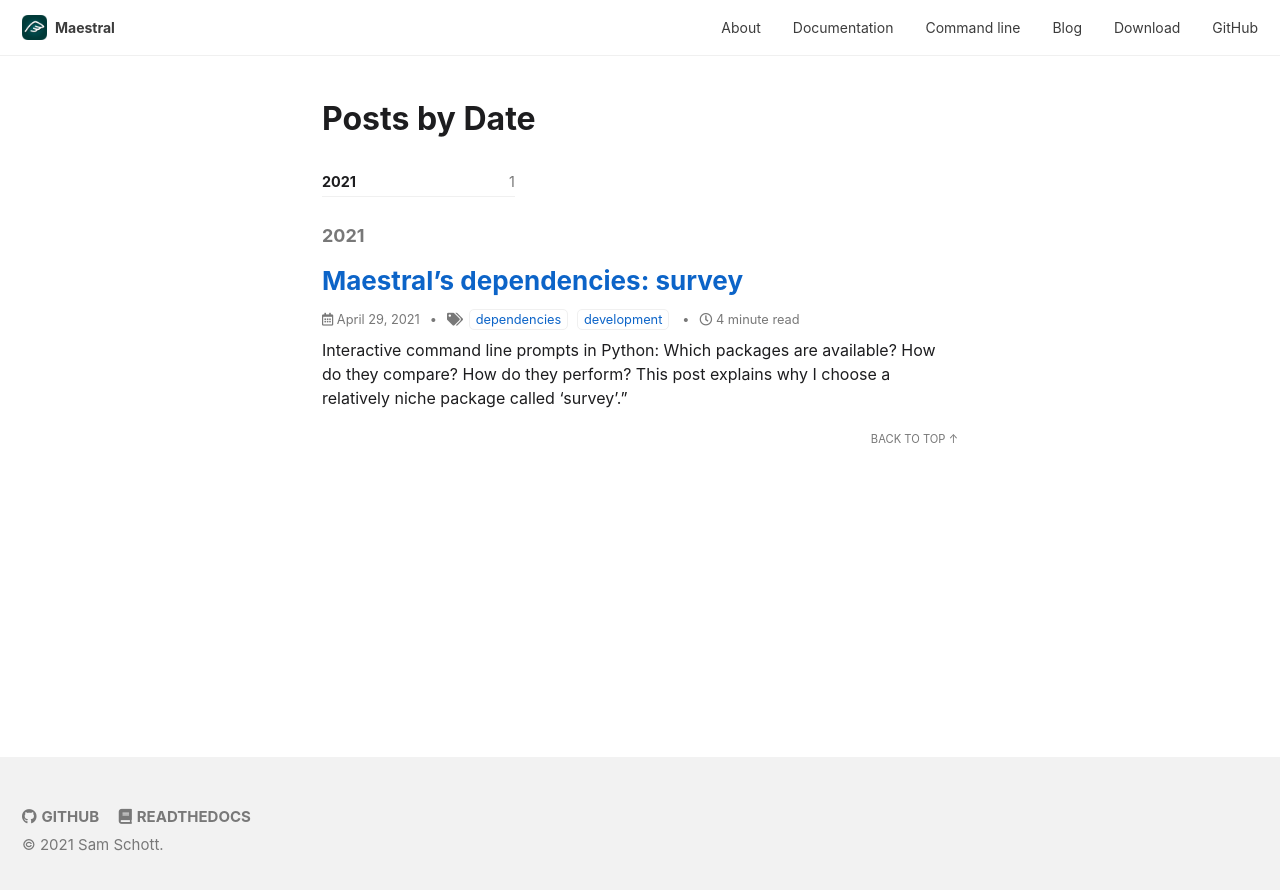
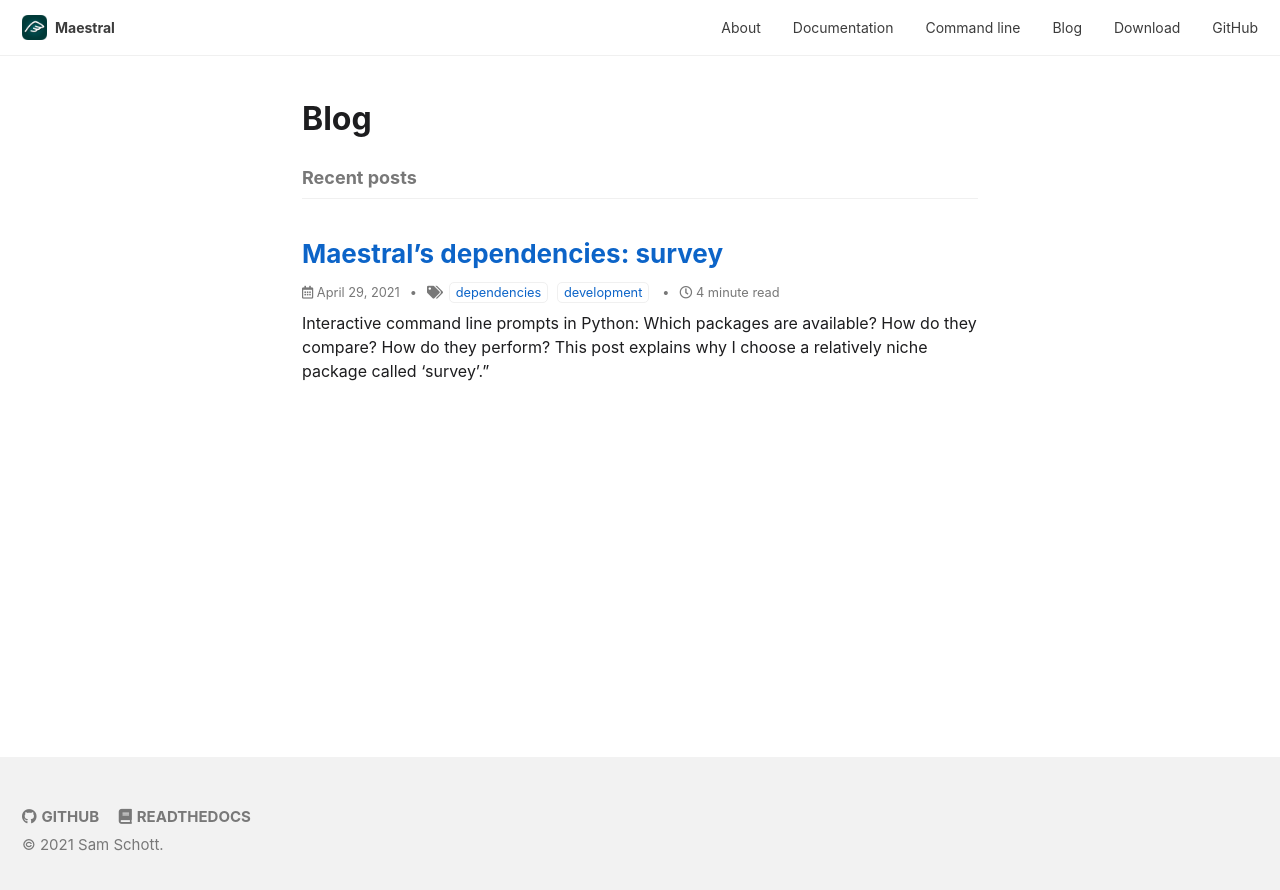
Before and after one commit to samschott/maestral, a Jekyll site: the page built from blog/index.html, in a window 1280 px wide. Shown: the top 890 px of the page. Built offline with Jekyll 4.4.1, drawn with Linux system fonts in a browser that asks for light colours; cached includes are drawn as plain includes; the list of posts is cut into pages by our own code.

Commit message:
proper index page for blog posts

```diff
--- a/_config.yml
+++ b/_config.yml
@@ -110,7 +110,7 @@ author:
       # url: "https://facebook.com/"
     - label: "GitHub"
       icon: "fab fa-fw fa-github"
-      url: "https://github.com/samschott/maestral"
+      url: "https://github.com/samschott"
     - label: "Instagram"
       icon: "fab fa-fw fa-instagram"
       # url: "https://instagram.com/"
@@ -208,6 +208,8 @@ sass:
 
 # Outputting
 permalink: /:categories/:title/
+paginate: 6 # amount of posts to show
+paginate_path: /blog/page:num/
 timezone: # https://en.wikipedia.org/wiki/List_of_tz_database_time_zones
 
 
@@ -217,6 +219,7 @@ plugins:
   - jekyll-gist
   - jekyll-feed
   - jekyll-include-cache
+  - jekyll-paginate
 
 # mimic GitHub Pages with --safe
 whitelist:
--- a/_pages/blog.md
+++ /dev/null
@@ -1,5 +0,0 @@
----
-layout: posts
-title: Posts by Date
-permalink: /blog/
----
--- a/_sass/_variables.scss
+++ b/_sass/_variables.scss
@@ -205,7 +205,7 @@ $x-large: 1280px;
 
 $max-width: $x-large;
 $global-padding: 22px;
-$right-sidebar-width: 300px;
+$right-sidebar-width: 280px;
 $right-sidebar-width-narrow: 200px;
 
 /*
--- a/_sass/layout/_navigation.scss
+++ b/_sass/layout/_navigation.scss
@@ -68,16 +68,13 @@
     a {
       display: block;
       margin-bottom: 0.25em;
-      padding: 0.5em 1em;
+      padding-right: 2em;
       font-family: $sans-serif;
       font-size: $type-size-8;
-      font-weight: bold;
       line-height: 1.5;
       text-align: center;
       text-decoration: none;
       color: var(--muted-text-color);
-      border: 1px solid var(--border-color);
-      border-radius: 0;
 
       &:hover {
         color: var(--link-color-hover);
@@ -85,8 +82,8 @@
 
       &.current,
       &.current.disabled {
-        color: #fff;
-        background: var(--primary-color);
+        font-weight: bold;
+        color: var(--text-color);
       }
 
       &.disabled {
--- /dev/null
+++ b/blog/index.html
@@ -0,0 +1,5 @@
+---
+title: Blog
+breadcrumbs: true
+layout: home
+---
```
Also changed, not shown: _layouts/default.html (+1 -6 lines).
